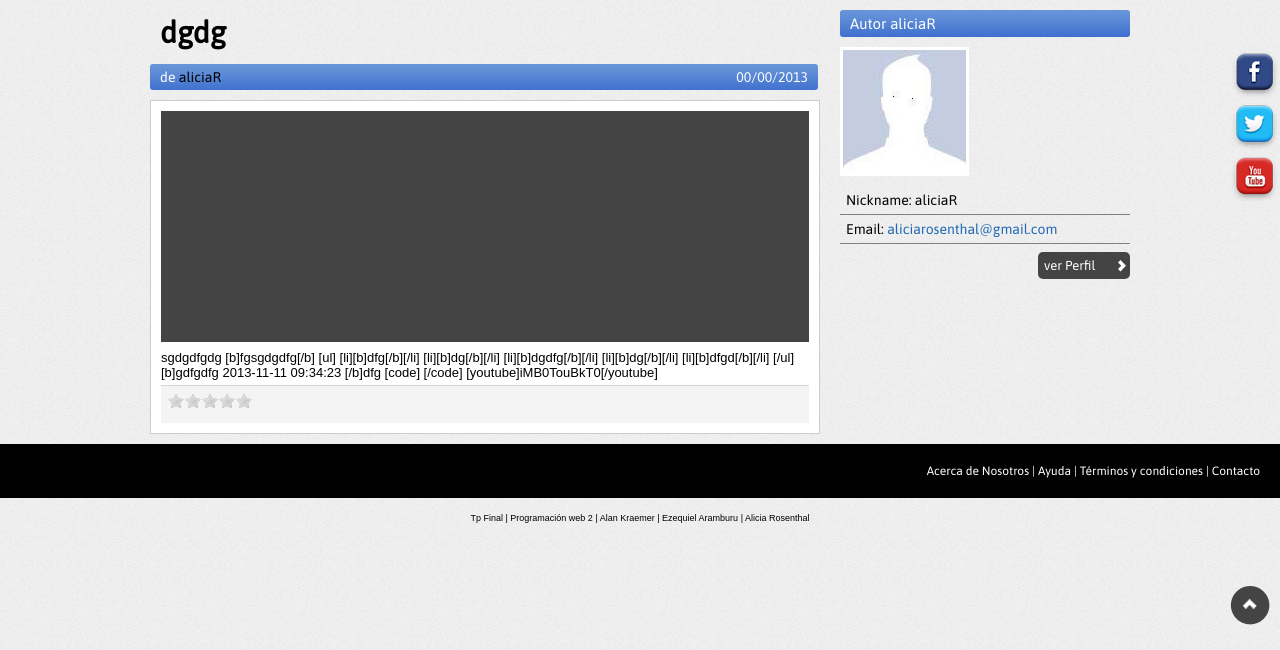
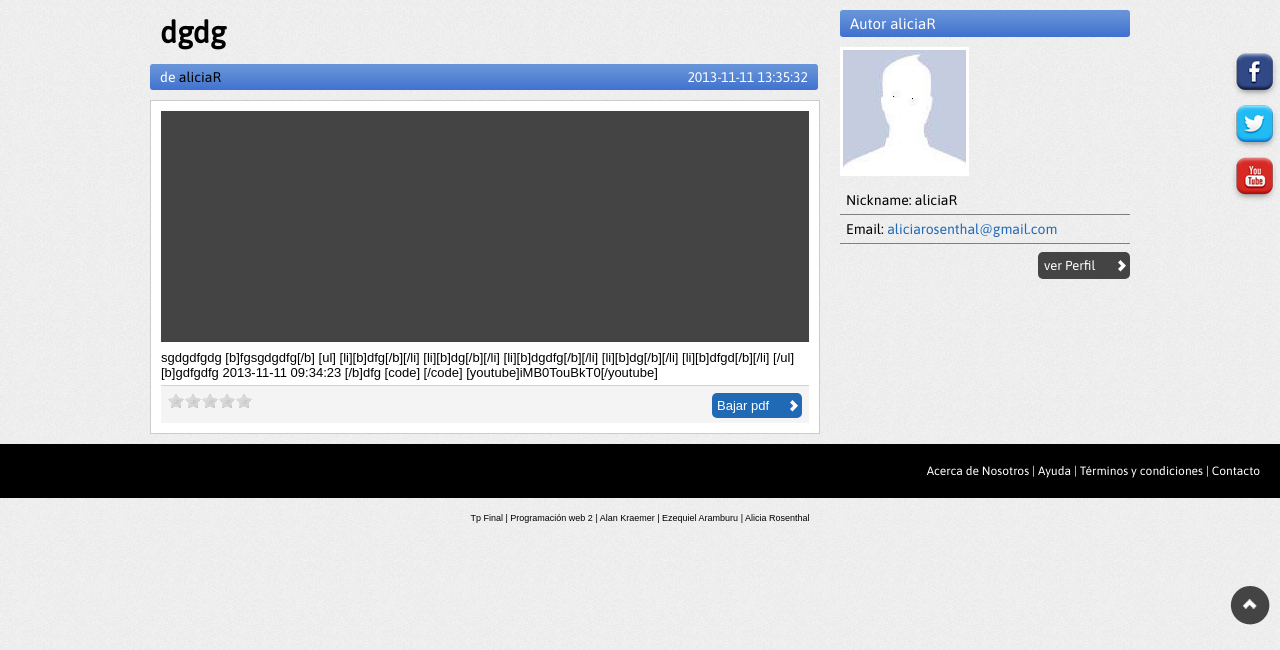
Before and after one commit to TrabajoPhp/tututo, a PHP site: page /tutorial.php?id=16 in a window 1280 px wide. Shown: the part 150-800 px from the top of the page. Run offline with PHP 8.4, Linux system fonts and the light colour scheme; data comes from the database, SQL or seed files in the repository.

Commit message:
tutorial

```diff
--- a/tutorial.php
+++ b/tutorial.php
@@ -9,12 +9,13 @@
 		{
 			echo ('
 				<h1 class="titulo">'.$fila->titulo.'</h1>
-				<h3 class="subtitulo"><div class="der">00/00/2013</div> <div class="izq">de <a href="perfil.php?nickname='.$fila->autor.'">'.$fila->autor.'</a></div></h3>
+				<h3 class="subtitulo"><div class="der">'.$fila->fecha.'</div> <div class="izq">de <a href="perfil.php?nickname='.$fila->autor.'">'.$fila->autor.'</a></div></h3>
 				<article>
 					<img src="img/tutoriales/img_tut02.jpg" alt="" />
 					'.$fila->contenido.'
 					<div class="rating">
 						<div class="izq"><input name="star1" type="radio" class="star"/> <input name="star1" type="radio" class="star"/> <input name="star1" type="radio" class="star"/> <input name="star1" type="radio" class="star"/> <input name="star1" type="radio" class="star"/> </div>
+						<div class="der"><a href="">Bajar pdf</a></div>
 					</div>
 				</article>
 				</section>
```
Also changed, not shown: img/pdf.png (added).
